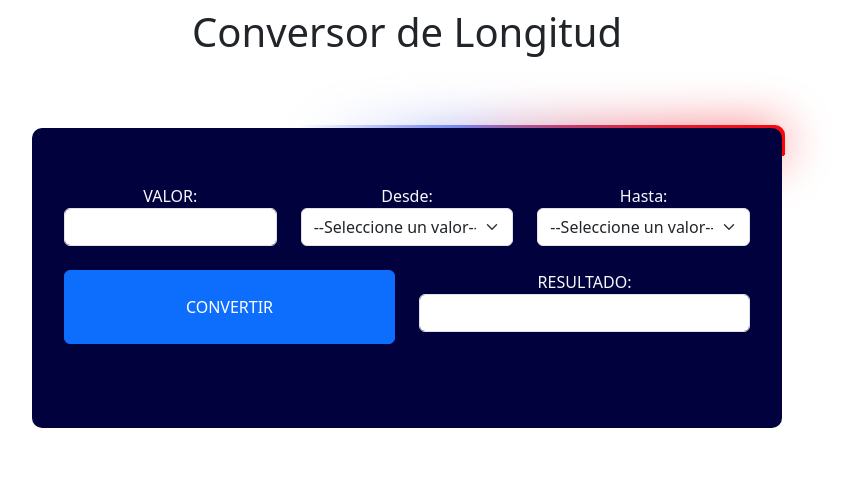
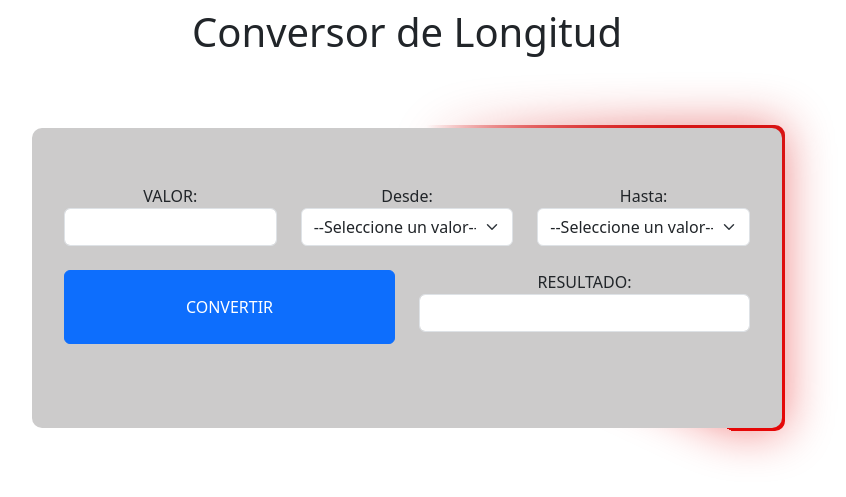
Before and after one commit to dsanchezchu/convertidor-longitud, a PHP site: page /Udemy/ in a window 1280 px wide. Shown: the top 497 px of the page, without its empty margins (233-1079 px from the left). Run offline with PHP 8.4, Linux system fonts and the light colour scheme.

Commit message:
mejora de estilos

```diff
--- a/index.php
+++ b/index.php
@@ -15,13 +15,13 @@
         <form class="card-form" method="POST">
             <div class="row mt-4">
                 <div class="col-sm-4">
-                    <label class="text-light" for="valor">VALOR: </label>
+                    <label class="" for="valor">VALOR: </label>
                     <input type="number" name="valor" class="form-control" value="">
 
                 </div>
 
                 <div class="col-sm-4">
-                    <label for="desde" class="fomr-label text-light">Desde: </label>
+                    <label for="desde" class="fomr-label ">Desde: </label>
                     <select class="form-select" name="desde">
                         <option selected>--Seleccione un valor--</option>
                         <option value="Milimetro">Milímetro</option>
@@ -36,7 +36,7 @@
                 </div>
 
                 <div class="col-sm-4">
-                    <label for="hasta" class="fomr-label text-light">Hasta: </label>
+                    <label for="hasta" class="fomr-label ">Hasta: </label>
                     <select class="form-select" name="hasta">
                         <option selected>--Seleccione un valor--</option>
                         <option value="Milimetro">Milímetro</option>
@@ -59,7 +59,7 @@
 
                 <div class="col-sm-6">
                     <div class="mb-3">
-                        <label for="valor" class="text-light">RESULTADO: </label>
+                        <label for="valor" class="">RESULTADO: </label>
                         <input type="text" name="resultado" class="form-control">
                     </div>
                 </div>
--- a/styles/style.css
+++ b/styles/style.css
@@ -3,7 +3,7 @@
     padding: 2em;
     width: 750px;
     height: 300px;
-    background: #01023d;
+    background: #cccbcb;
     text-align: center;
     border-radius: 10px;
     position: relative;
@@ -22,12 +22,12 @@
     left: 0;
     right: 0;
     bottom: 0;
-    background-image: conic-gradient(from var(--angle),transparent 70%,rgb(118, 136, 238),red);
+    background-image: conic-gradient(from var(--angle),transparent 70%,#d61515,#e60707);
     z-index: -1; /* Asegúrate de que el ::after esté detrás de .card-form */
     border-radius: 10px;
     padding: 3px;
     margin: -3px; /* Ajusta el margen negativo para que el borde se vea a través del padding */
-    animation: 3s spin linear infinite;
+    animation: 5s spin linear infinite;
 }
 
 .card-form::before{
```
